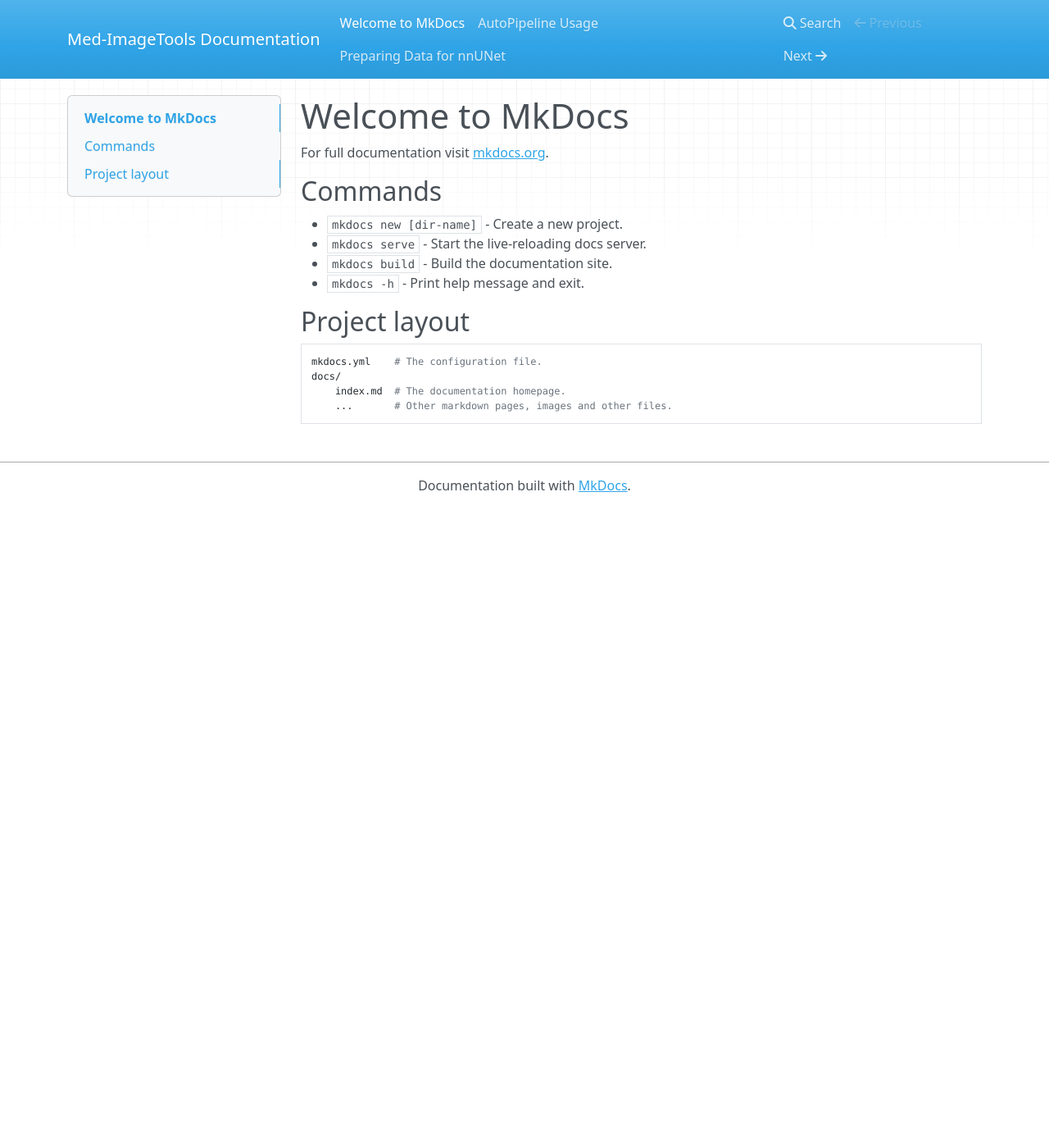
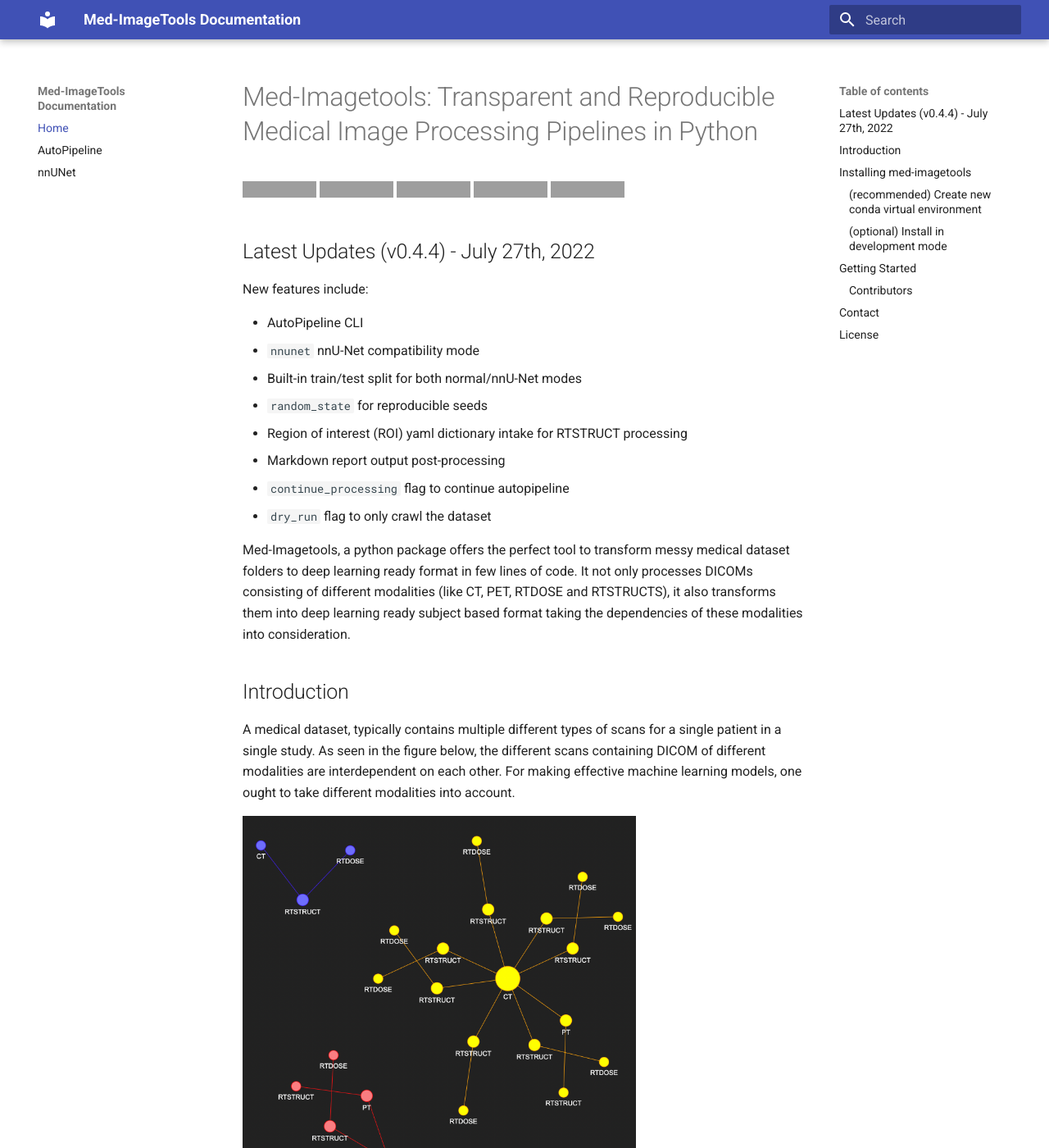
Before and after one commit to bhklab/med-imagetools, an MkDocs documentation site: the page built from docs/index.md, in a window 1280 px wide and 1400 px high. Shown: the whole window at 82% size. Built offline with MkDocs 1.6.1 and Material for MkDocs 9.7.7, drawn with Linux system fonts in a browser that asks for light colours; nearby versions of some CDN libraries; some of the changed text lies outside the part shown; grey boxes are pictures that could not be loaded.

Commit message:
updated with docs

````diff
--- a/docs/index.md
+++ b/docs/index.md
@@ -1,17 +1,107 @@
-# Welcome to MkDocs
+# Med-Imagetools: Transparent and Reproducible Medical Image Processing Pipelines in Python
 
-For full documentation visit [mkdocs.org](https://www.mkdocs.org).
+[![main-ci](https://github.com/bhklab/med-imagetools/actions/workflows/main-ci.yml/badge.svg)](https://github.com/bhklab/med-imagetools/actions/workflows/main-ci.yml)
+![GitHub repo size](https://img.shields.io/github/repo-size/bhklab/med-imagetools)
+![GitHub contributors](https://img.shields.io/github/contributors/bhklab/med-imagetools)
+![GitHub stars](https://img.shields.io/github/stars/bhklab/med-imagetools?style=social)
+![GitHub forks](https://img.shields.io/github/forks/bhklab/med-imagetools?style=social)
 
-## Commands
+## Latest Updates (v0.4.4) - July 27th, 2022
 
-* `mkdocs new [dir-name]` - Create a new project.
-* `mkdocs serve` - Start the live-reloading docs server.
-* `mkdocs build` - Build the documentation site.
-* `mkdocs -h` - Print help message and exit.
+New features include:
 
-## Project layout
+* AutoPipeline CLI
+* `nnunet` nnU-Net compatibility mode
+* Built-in train/test split for both normal/nnU-Net modes
+* `random_state` for reproducible seeds
+* Region of interest (ROI) yaml dictionary intake for RTSTRUCT processing
+* Markdown report output post-processing
+* `continue_processing` flag to continue autopipeline
+* `dry_run` flag to only crawl the dataset
 
-    mkdocs.yml    # The configuration file.
-    docs/
-        index.md  # The documentation homepage.
-        ...       # Other markdown pages, images and other files.
+Med-Imagetools, a python package offers the perfect tool to transform messy medical dataset folders to deep learning ready format in few lines of code. It not only processes DICOMs consisting of different modalities (like CT, PET, RTDOSE and RTSTRUCTS), it also transforms them into deep learning ready subject based format taking the dependencies of these modalities into consideration.
+
+## Introduction
+
+A medical dataset, typically contains multiple different types of scans for a single patient in a single study. As seen in the figure below, the different scans containing DICOM of different modalities are interdependent on each other. For making effective machine learning models, one ought to take different modalities into account.
+
+<img src="images/graph.png" align="center" width="480" ><figcaption>Fig.1 - Different network topology for different studies of different patients</figcaption></a>
+
+Med-Imagetools is a unique tool, which focuses on subject based Machine learning. It crawls the dataset and makes a network by connecting different modalities present in the dataset. Based on the user defined modalities, med-imagetools, queries the graph and process the queried raw DICOMS. The processed DICOMS are saved as nrrds, which med-imagetools converts to torchio subject dataset and eventually torch dataloader for ML pipeline.
+
+<img src="images/autopipeline.png" align="center" width="500"><figcaption>Fig.2 - Med-Imagetools AutoPipeline diagram</figcaption></a>
+
+## Installing med-imagetools
+
+```sh
+pip install med-imagetools
+```
+
+### (recommended) Create new conda virtual environment
+
+``` sh
+conda create -n mit
+conda activate mit
+pip install med-imagetools
+```
+
+### (optional) Install in development mode
+
+``` sh
+conda create -n mit
+conda activate mit
+pip install -e git+https://github.com/bhklab/med-imagetools.git
+```
+
+This will install the package in editable mode, so that the installed package will update when the code is changed.
+
+## Getting Started
+
+Med-Imagetools takes two step approch to turn messy medical raw dataset to ML ready dataset.
+
+1. ***Autopipeline***: Crawls the raw dataset, forms a network and performs graph query, based on the user defined modalities. The relevant DICOMS, get processed and saved as nrrds
+
+    ``` sh
+    autopipeline\
+      [INPUT_DIRECTORY] \
+      [OUTPUT_DIRECTORY] \
+      --modalities [str: CT,RTSTRUCT,PT] \
+      --spacing [Tuple: (int,int,int)]\
+      --n_jobs [int]\
+      --visualize [flag]\
+      --nnunet [flag]\
+      --train_size [float]\
+      --random_state [int]\
+      --roi_yaml_path [str]\
+      --continue_processing [flag]\
+      --dry_run [flag]
+    ```
+
+2. ***class Dataset***: This class converts processed nrrds to torchio subjects, which can be easily converted to torch dataset
+
+    ```py
+    from imgtools.io import Dataset
+
+    subjects = Dataset.load_from_nrrd(output_directory, ignore_multi=True)
+    data_set = tio.SubjectsDataset(subjects)
+    data_loader = torch.utils.data.DataLoader(data_set, batch_size=4, shuffle=True, num_workers=4)
+    ```
+
+
+### Contributors
+
+Thanks to the following people who have contributed to this project:
+
+* [@mkazmier](https://github.com/mkazmier)
+* [@skim2257](https://github.com/skim2257)
+* [@fishingguy456](https://github.com/fishingguy456)
+* [@Vishwesh4](https://github.com/Vishwesh4)
+* [@mnakano](https://github.com/mnakano)
+
+## Contact
+
+If you have any questions/concerns, you can reach the main development team at sejin.kim@uhnresearch.ca or open an issue on our [GitHub repository](https://github.com/bhklab/med-imagetools)
+
+## License
+
+This project uses the following license: [Apache License 2.0](http://www.apache.org/licenses/)
--- a/mkdocs.yml
+++ b/mkdocs.yml
@@ -1 +1,18 @@
 site_name: Med-ImageTools Documentation
+site_url: https://med-imagetools.readthedocs.io/
+nav:
+    - Home: index.md
+    - AutoPipeline: AutoPipeline.md
+    - nnUNet: nnUNet.md
+
+markdown_extensions:
+  - pymdownx.highlight:
+      anchor_linenums: true
+  - pymdownx.inlinehilite
+  - pymdownx.snippets
+  - pymdownx.superfences
+
+theme:
+    name: material
+    features:
+    - content.code.annotate
````
Also changed, not shown: README.md (+2 -2 lines), docs/AutoPipeline.md (+7 -4 lines), docs/images/autopipeline.png (renamed from images/autopipeline.png), docs/images/graph.png (renamed from images/graph.png).
